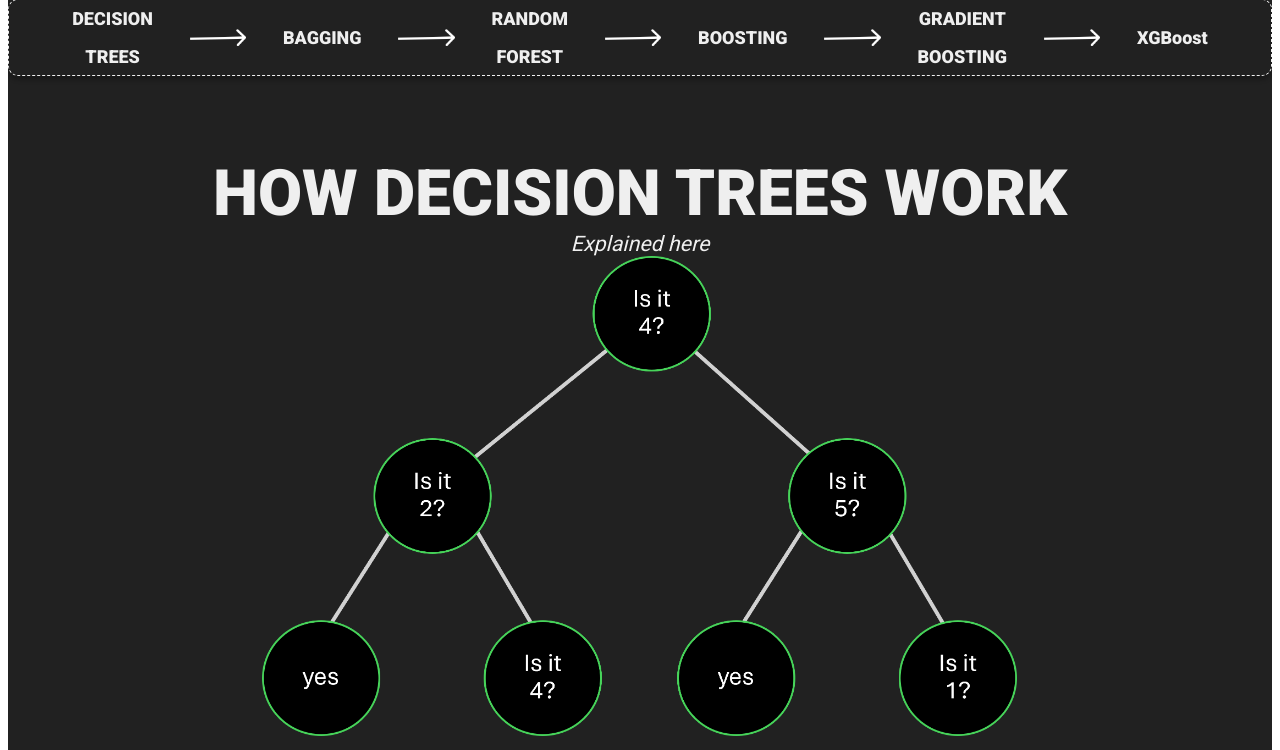
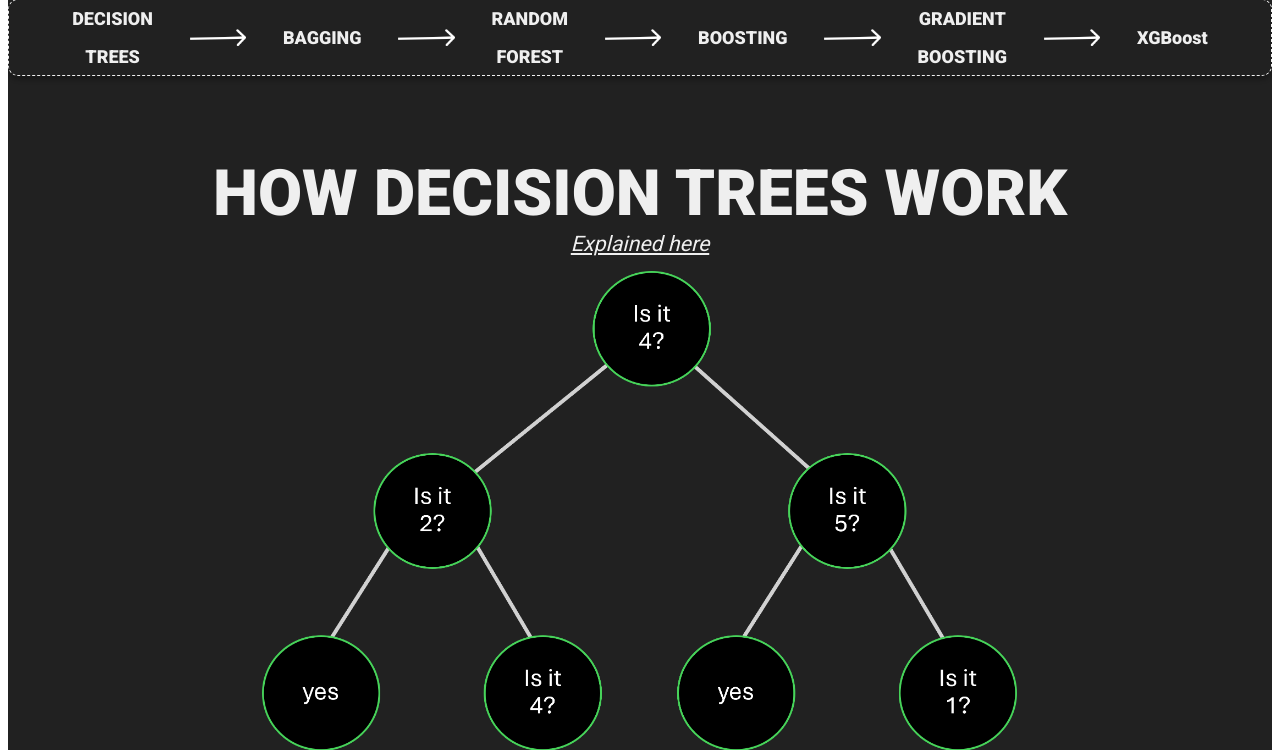
Before and after one commit to IaaC/xgboost, a Flask app: page / in a window 1280 px wide. Shown: the part 1482-2232 px from the top of the page. Run offline with Flask 3, Linux system fonts and the light colour scheme; parts of the project's set-up code (start-up, migrations or seed data) failed here and were passed over; some web fonts are replaced.

Commit message:
fix: add cross link styling

```diff
--- a/static/css/home.css
+++ b/static/css/home.css
@@ -341,6 +341,8 @@ button {
   font-size: 16pt;
   font-family: Roboto, var(--default-font-family);
   font-style: italic;
+  padding-bottom: 15px;
+  text-decoration: underline;
 }
 
 .caption{
--- a/static/css/predict.css
+++ b/static/css/predict.css
@@ -70,6 +70,8 @@ h1, h3 {
     font-size: 16pt;
     font-family: Roboto, var(--default-font-family);
     font-style: italic;
+    padding-bottom: 15px;
+    text-decoration: underline;
   }
 
 button {
```
